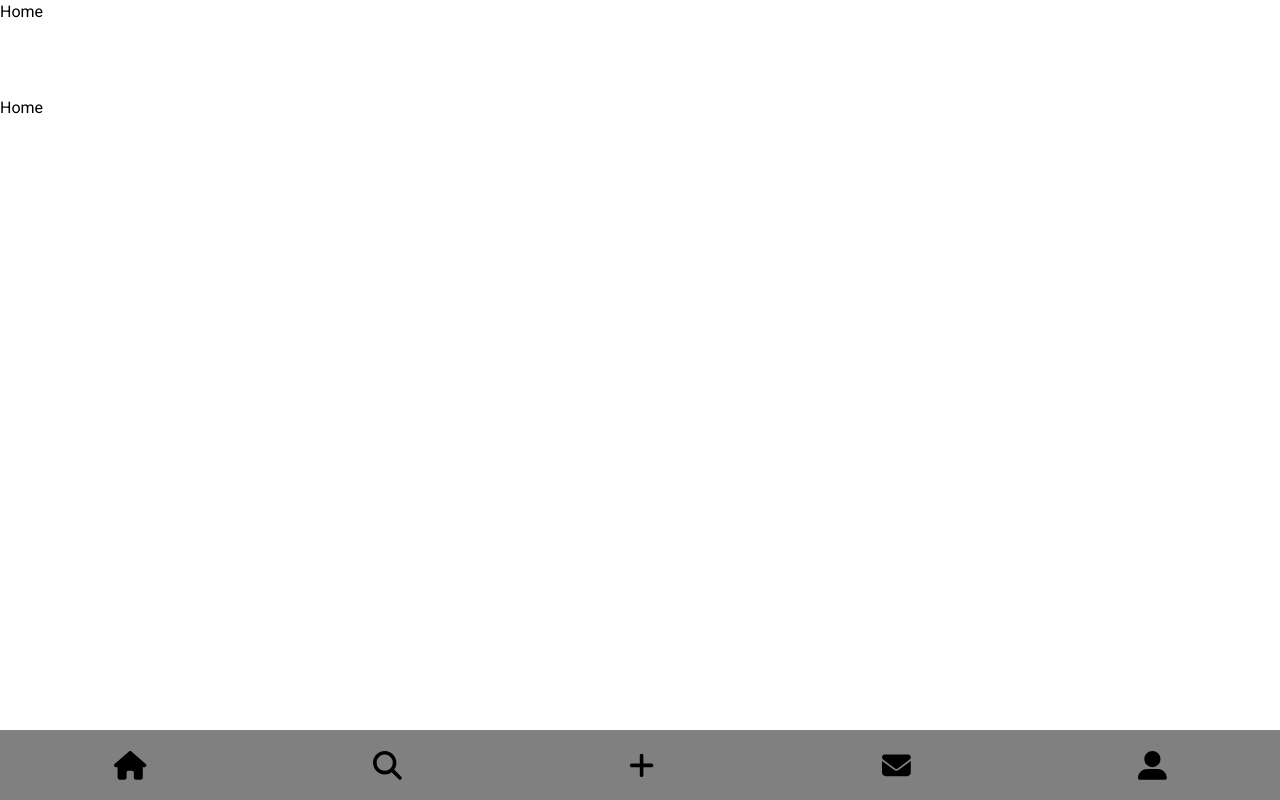
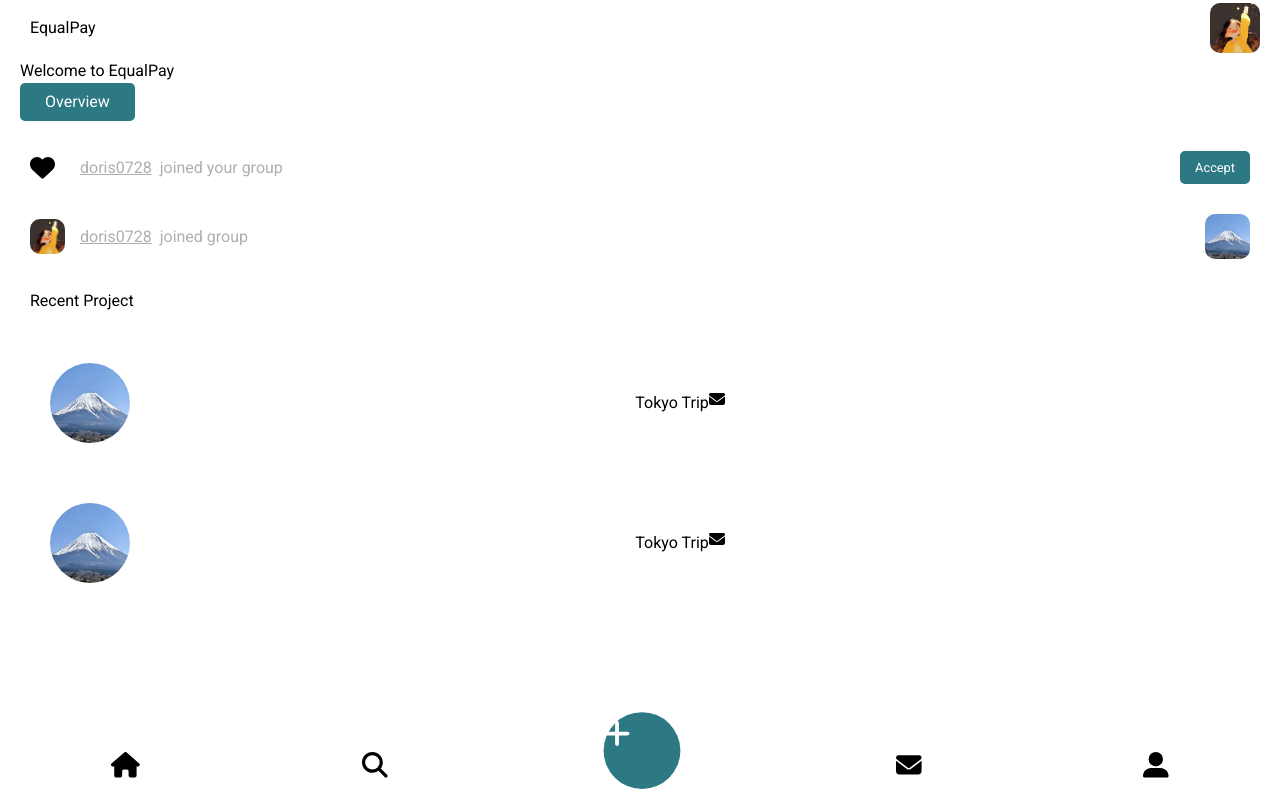
Before and after one commit to doris0728/2024-EqualPay, a Vue app: page / in a window 1280 px wide. Built offline with nearby package versions, Linux system fonts and the light colour scheme.

Commit message:
Footer done

```diff
--- a/src/pages/Footer.vue
+++ b/src/pages/Footer.vue
@@ -6,7 +6,7 @@
     <div class="container">
         <font-awesome-icon class="footerIcon" :icon="['fas', 'house']" />
         <font-awesome-icon class="footerIcon" :icon="['fas', 'magnifying-glass']" />
-        <font-awesome-icon class="footerIcon" :icon="['fas', 'plus']" />
+        <div class="add"><font-awesome-icon class="footerIcon" :icon="['fas', 'plus']" /></div>
         <font-awesome-icon class="footerIcon" :icon="['fas', 'envelope']" />
         <!-- <font-awesome-icon :icon="['fas', 'bell']" /> -->
         <font-awesome-icon class="footerIcon" :icon="['fas', 'user-large']" />
@@ -14,15 +14,27 @@
 </template>
 
 <style lang="scss" scoped>
+@import '../style.scss';
 .container {
-    background-color: gray;
+    background-color: $color-white;
     display: flex;
     justify-content: space-around;
     align-items: center;
+    .svg-inline--fa {
+        height: 1.6em;
+    }
+    .add {
+        background-color: $color-primary;
+        border-radius: 50%;
+        width: 4em;
+        height: 4em;
+        text-align: center;
+        line-height: 4em;
+        padding-top: 5px;
+        box-sizing: border-box;
+        padding-right: 1px;
+        color: $color-white;
+        transform: scale(1.2) translateY(-12px);
+    }
 }
 </style>
-<style>
-.footerIcon.svg-inline--fa {
-    height: 1.8em;
-}
-</style>
--- a/src/pages/Home.vue
+++ b/src/pages/Home.vue
@@ -1,4 +1,163 @@
+<script setup>
+import { ref } from 'vue'
+import { FontAwesomeIcon } from '@fortawesome/vue-fontawesome'
+import { faEnvelope } from '@fortawesome/free-solid-svg-icons'
+const projectName = ref("Tokyo Trip")
+</script>
+
 <template>
-    Home<br/><br/><br/><br/>
-    Home<br/><br/><br/><br/>
+    <div class="banner">
+        <h2>EqualPay</h2>
+        <img class="profile" src="../assets/profile.png" />
+    </div>
+    <div class="container">
+        <h1>Welcome to EqualPay</h1>
+        <button>Overview</button>
+        <div class="notifyDiv">
+            <div class="notify">
+                <div class="icon">
+                    <font-awesome-icon :icon="['fas', 'heart']" />
+                </div>
+                <div class="message">
+                    <span class="username">doris0728</span>
+                    <span>joined your group</span>
+                </div>
+                <div class="img">
+                    <button>Accept</button>
+                </div>
+            </div>
+            <div class="notify">
+                <div class="icon">
+                    <img src="../assets/profile.png">
+                </div>
+                <div class="message">
+                    <span class="username">doris0728</span>
+                    <span>joined group</span>
+                </div>
+                <div class="img">
+                    <img src="../assets/test.jpg">
+                </div>
+            </div>
+        </div>
+        <div class="project">
+            <h2>Recent Project</h2>
+            <ul class="projectList">
+                <li v-for="i in 2" class="group">
+                    <img src="../assets/test.jpg" alt="" class="groupImage">
+                    <div class="groupInfo">
+                        <h3 class="projectName">{{ projectName }}</h3>
+                        <FontAwesomeIcon :icon="faEnvelope" />
+                    </div>
+                    <input type="button">
+                </li>
+            </ul>
+        </div>
+    </div>
 </template>
+<style lang="scss" scoped>
+@import '../style.scss';
+.banner {
+    display: flex;
+    justify-content: space-between;
+    align-items: center;
+    background-color: $color-white;
+    padding: 3px 20px;
+    .profile {
+        width: 50px;
+        height: 50px;
+        border-radius: 10px;
+    }
+}
+.container {
+    padding: 3px 20px;
+    button {
+        background-color: $color-primary;
+        color: $color-white;
+        border: none;
+        padding: 7px 25px;
+        border-radius: 5px;
+        font-size: 1rem;
+    }
+    .notifyDiv {
+        margin: 20px 0;
+        display: flex;
+        flex-direction: column;
+        gap: 10px;
+    }
+    .notify {
+        display: flex;
+        gap: 10px;
+        /* justify-content: space-between; */
+        align-items: center;
+        background-color: $color-white;
+        padding: 10px;
+        border-radius: 8px;
+        .icon {
+            width: 40px;
+            text-align: center;
+            font-size: 25px;
+            flex-basis: 40px;
+            img {
+                width: 35px;
+                height: 35px;
+                border-radius: 10px;
+            }
+        }
+        .message {
+            flex: 1;
+            color: $color-gray-01;
+            .username {
+                text-decoration: underline;
+                margin-right: 0.5em;
+            }
+        }
+        .img {
+            flex-basis: 45px;
+            img {
+                width: 45px;
+                height: 45px;
+                border-radius: 10px;
+            }
+            button {
+                font-size: 0.8rem;
+                padding: 7px 15px;
+            }
+        }
+    }
+}
+
+/*  */
+h2{
+        padding: 0 10px;
+    }
+
+    .projectList{
+        padding: 10px;
+        li{
+            margin: 20px 0;
+            padding: 20px;
+            background-color: $color-white;
+            border-radius: 10px;
+        }
+    }
+
+    .group{
+        display: flex;
+        align-items: center;
+        justify-content: space-between;
+    }
+
+    .groupImage{
+        width: 5em;
+        height: 5em;
+        border-radius: 50%;
+    }
+
+    .groupInfo{
+        display: inline-flex;
+    }
+
+    .projectName{
+        display: inline;
+    }
+</style>
```
Also changed, not shown: src/assets/profile.png (added).
